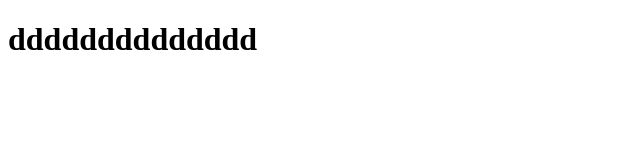
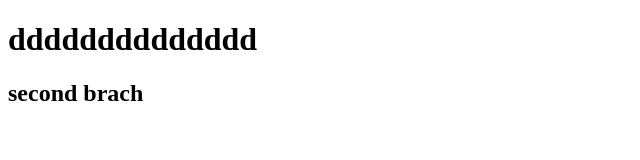
Before and after one commit to Nelu30/first, a plain HTML site: page index.html in a window 1280 px wide. Shown: the whole page, without its empty margins (0-640 px from the left). Drawn offline with Linux system fonts and the light colour scheme.

Commit message:
second branch

```diff
--- a/index.html
+++ b/index.html
@@ -7,5 +7,6 @@
 </head>
 <body>
     <h1>dddddddddddddd</h1>
+    <h2>second brach</h2>
 </body>
 </html>
```
